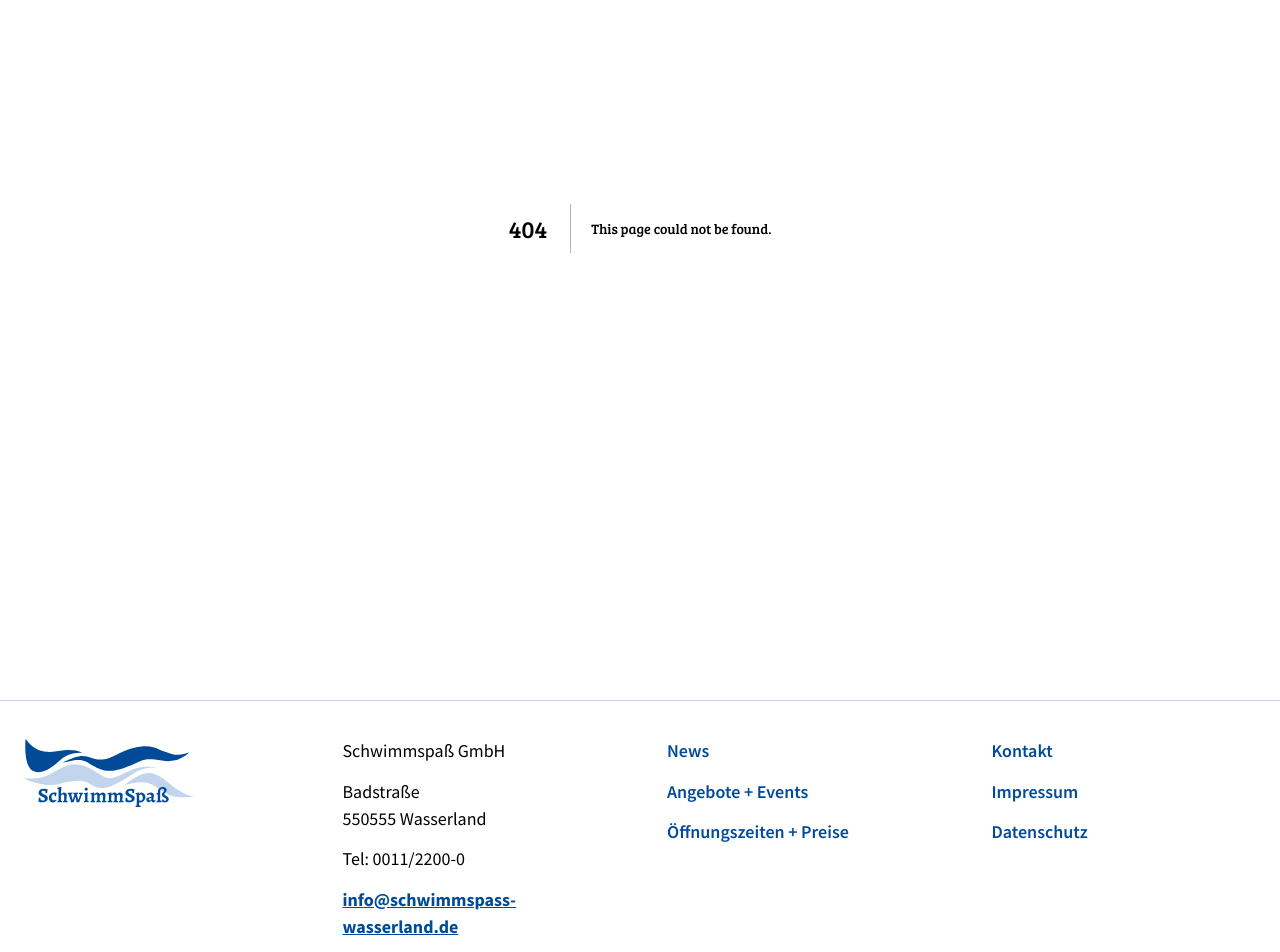
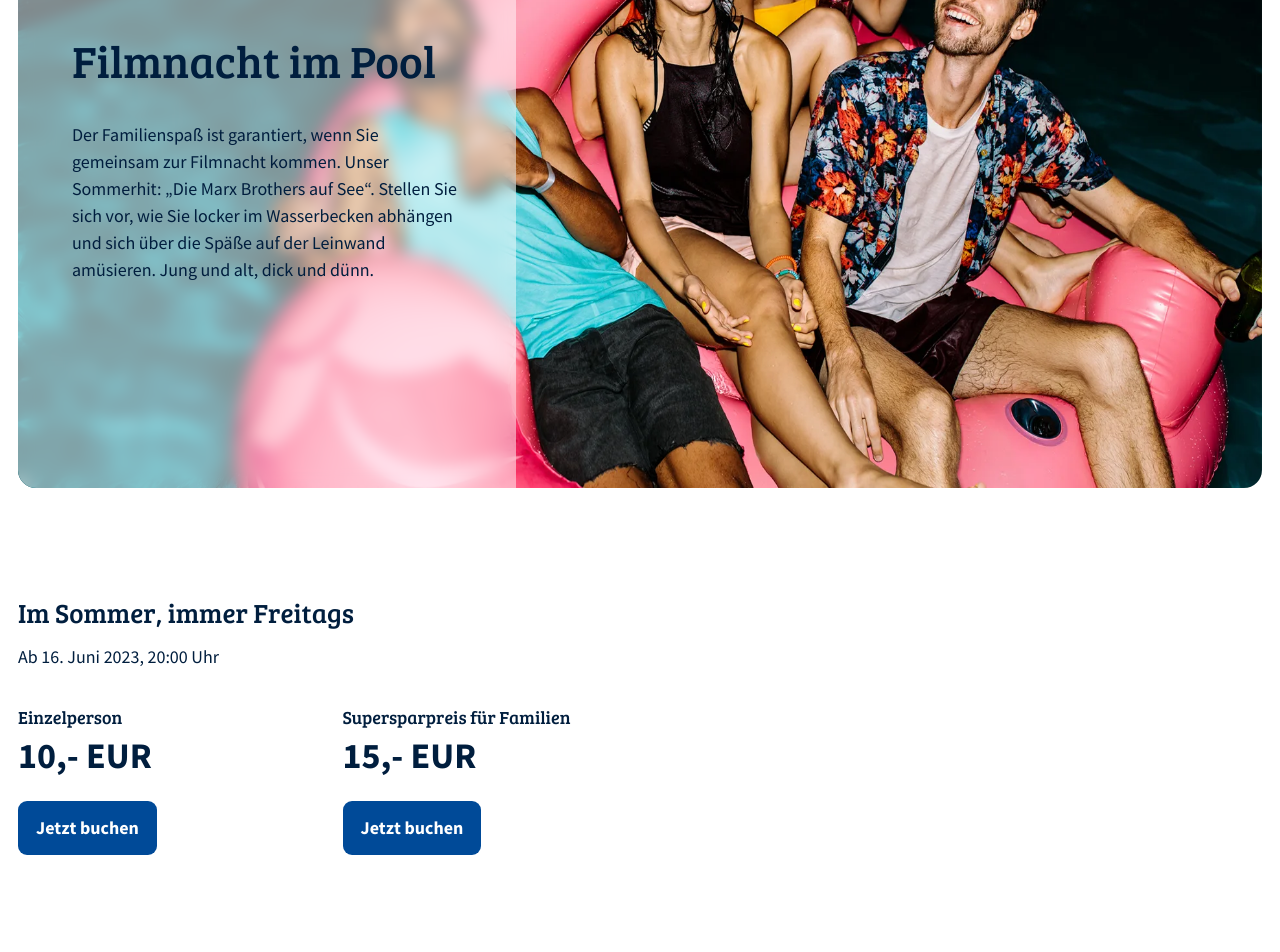
Before and after one commit to nordowl/ap-sommer-23, a Next.js app: page /angebote-events/filmnacht in a window 1280 px wide. Before the commit this address had no page. Shown: the part 280-1232 px from the top of the page. Built offline with nearby package versions, Linux system fonts and the light colour scheme.

Commit message:
Page Filmnacht WIP

```diff
--- /dev/null
+++ b/app/angebote-events/filmnacht/page.tsx
@@ -0,0 +1,52 @@
+import Hero from "@/src/components/Hero";
+import HeaderImg from "@/public/images/slide-4.webp";
+import Button from "@/src/components/Button";
+
+const Page = () => {
+  return (
+    <>
+      <Hero
+        img={HeaderImg}
+        imgAlt="Headerbild: Person im Wasser"
+        title="Filmnacht im Pool"
+        text="Der Familienspaß ist garantiert, wenn Sie gemeinsam zur Filmnacht kommen. Unser Sommerhit: „Die Marx Brothers auf See“. Stellen Sie sich vor, wie Sie locker im Wasserbecken abhängen und sich über die Späße auf der Leinwand amüsieren. Jung und alt, dick und dünn."
+      />
+      <section>
+        <div className="mb-8">
+            <h2>Im Sommer, immer Freitags</h2>
+            <p>Ab 16. Juni 2023, 20:00 Uhr</p>
+        </div>
+        <div className="columns columns--2">
+            <div className="columns columns--2">
+                <div>
+                    <h3>Einzelperson</h3>
+                    <div className="text-[2rem] font-bold">10,- EUR</div>
+                    <Button
+                        label="Jetzt buchen"
+                        link="/kurse/anmeldung"
+                        primary
+                        className="mt-4"
+                    />
+                </div>
+                <div>
+                    <h3>Supersparpreis für Familien</h3>
+                    <div className="text-[2rem] font-bold">15,- EUR</div>
+                    <Button
+                        label="Jetzt buchen"
+                        link="/kurse/anmeldung"
+                        primary
+                        className="mt-4"
+                    />
+                </div>
+            </div>
+            <div>
+
+            </div>
+        </div>
+
+      </section>
+    </>
+  );
+};
+
+export default Page;
```
